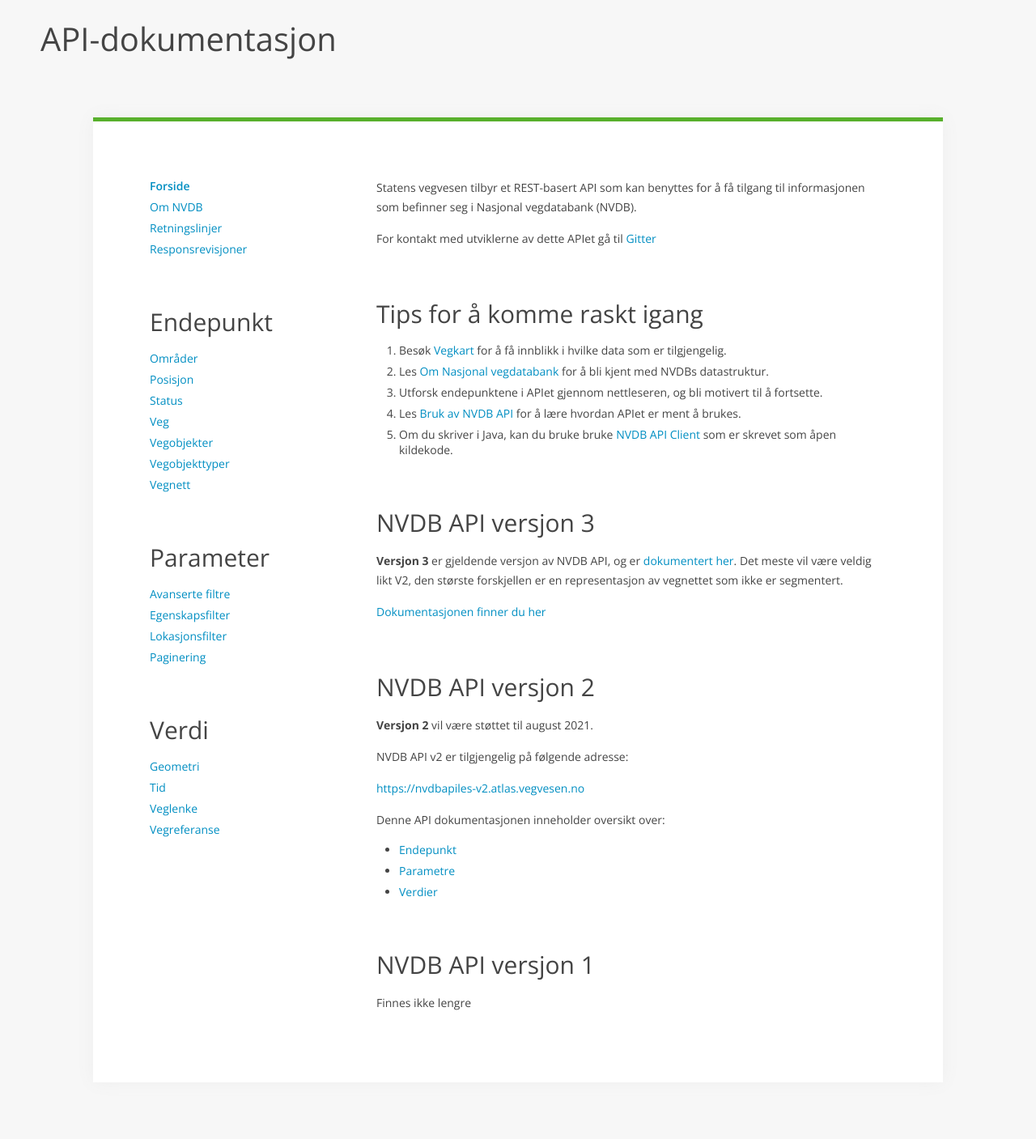
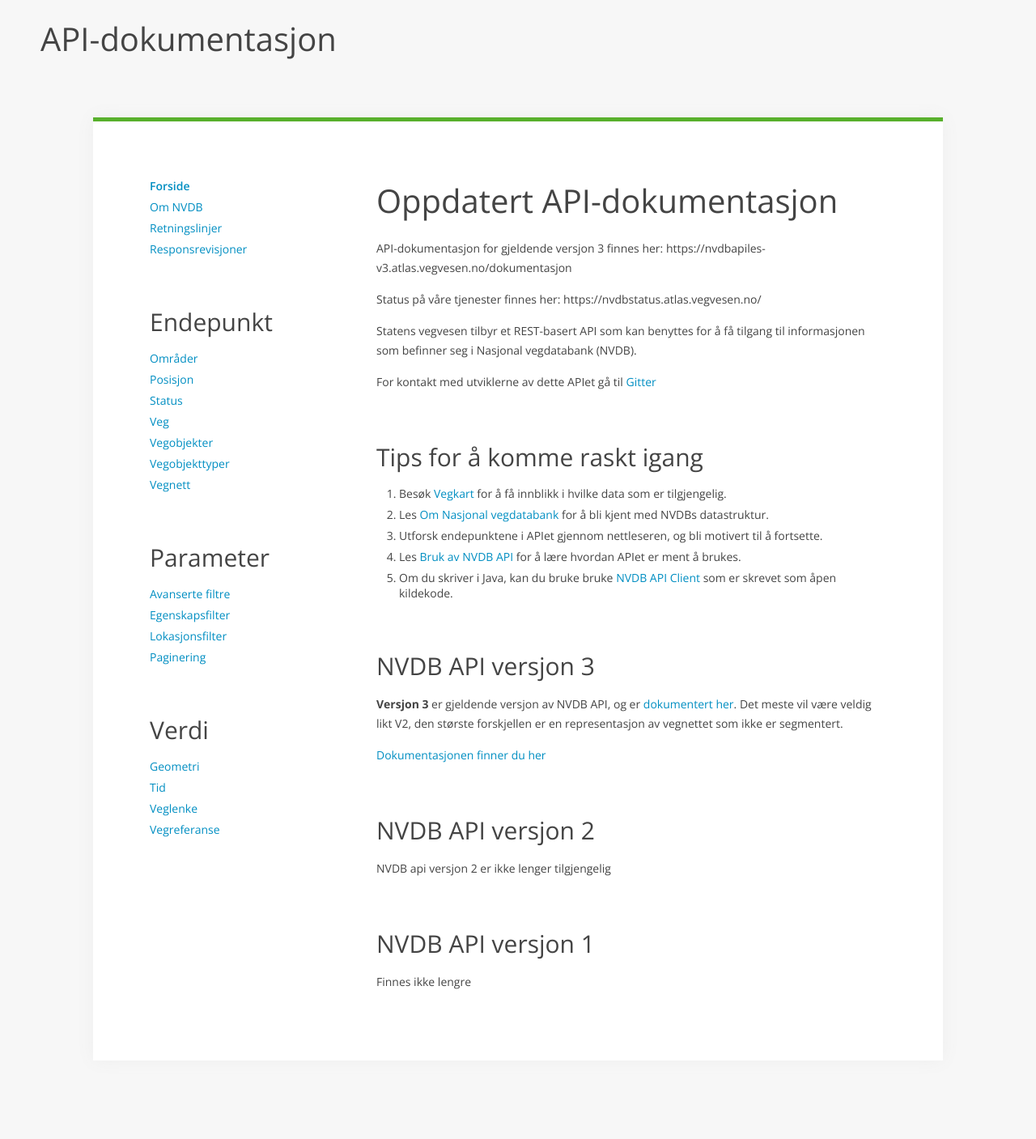
Before and after one commit to nvdb-vegdata/apidokumentasjon, a Jekyll site: the page built from index.md, in a window 1280 px wide. Shown: the whole page at 81% size. Built offline with Jekyll 4.4.1, drawn with Linux system fonts in a browser that asks for light colours; our own code applies the rules of GitHub Pages for plain Markdown files; after the commit the page ends 1380 px from its top, so only the background shows below that.

Commit message:
V2 er terminert, sender brukere videre

```diff
--- a/index.md
+++ b/index.md
@@ -3,14 +3,19 @@
 order: 0
 ---
 
+# Oppdatert API-dokumentasjon
+
+API-dokumentasjon for gjeldende versjon 3 finnes her: https://nvdbapiles-v3.atlas.vegvesen.no/dokumentasjon
+
+Status på våre tjenester finnes her: https://nvdbstatus.atlas.vegvesen.no/
 
 Statens vegvesen tilbyr et REST-basert API som kan benyttes for å få tilgang til informasjonen som befinner seg i Nasjonal vegdatabank (NVDB).
 
-For kontakt med utviklerne av dette APIet gå til [Gitter](https://gitter.im/nvdb-vegdata/api-les-v2)
+For kontakt med utviklerne av dette APIet gå til [Gitter](https://gitter.im/nvdb-vegdata/api-les-v3)
 
 ## Tips for å komme raskt igang
 
-1.  Besøk [Vegkart](https://vegkart-2019.atlas.vegvesen.no){:target="_blank"} for å få innblikk i hvilke data som er tilgjengelig.
+1.  Besøk [Vegkart](https://vegkart.no){:target="_blank"} for å få innblikk i hvilke data som er tilgjengelig.
 2.  Les [Om Nasjonal vegdatabank](om_nvdb) for å bli kjent med NVDBs datastruktur.
 3.  Utforsk endepunktene i APIet gjennom nettleseren, og bli motivert til å fortsette.
 4.  Les [Bruk av NVDB API](retningslinjer) for å lære hvordan APIet er ment å brukes.
@@ -24,19 +29,7 @@
 
 ## NVDB API versjon 2
 
-**Versjon 2** vil være støttet til august 2021.
-
-NVDB API v2 er tilgjengelig på følgende adresse:
-
->    [https://nvdbapiles-v2.atlas.vegvesen.no](https://nvdbapiles-v2.atlas.vegvesen.no)
-
-
-Denne API dokumentasjonen inneholder oversikt over:
-
-- [Endepunkt](endepunkt)
-- [Parametre](parameter)
-- [Verdier](verdi)
-
+NVDB api versjon 2 er ikke lenger tilgjengelig
 
 ## NVDB API versjon 1
 
```
